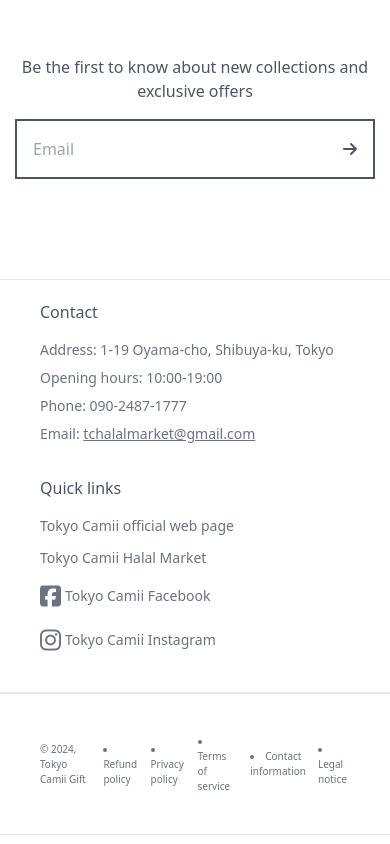
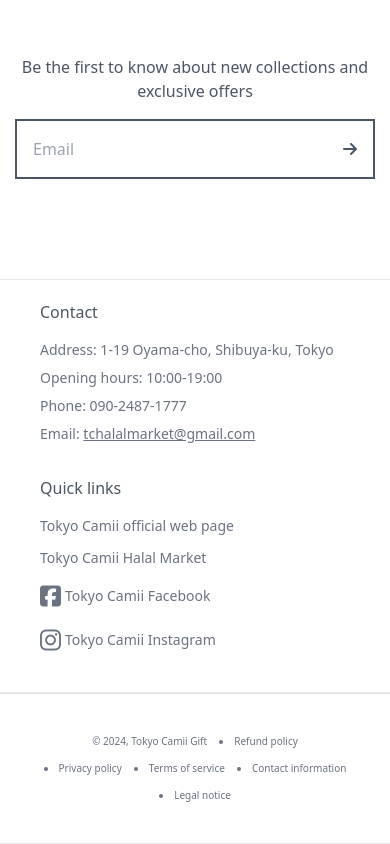
Before and after one commit to XumoyunObid/project, a React (Vite) app: page / in a window 390 px wide. Shown: the part 3315-4159 px from the top of the page. Built offline with nearby package versions, Linux system fonts and the light colour scheme.

Commit message:
bug fixed

```diff
--- a/src/Components/Footer/Footer.jsx
+++ b/src/Components/Footer/Footer.jsx
@@ -28,7 +28,10 @@
         <div className="md:w-1/2">
           <h2 className="text-gray-600 text-base">Quick links</h2>
           <div className="flex flex-col gap-3 py-4">
-            <Link to="https://tokyocamii.org" className="text-gray-500 text-sm hover:underline">
+            <Link
+              to="https://tokyocamii.org"
+              className="text-gray-500 text-sm hover:underline"
+            >
               Tokyo Camii official web page
             </Link>
             <Link
@@ -55,6 +58,7 @@
         </div>
       </div>
       <div className="container py-10 flex items-center justify-center">
+        <div className="flex flex-col md:flex-row items-center gap-3">
           <div className="flex items-center gap-3">
             <li className="list-none text-gray-500 text-[10px]">
               <Link>© 2024, Tokyo Camii Gift</Link>
@@ -62,6 +66,8 @@
             <li className=" text-gray-500 text-[10px]">
               <Link>Refund policy</Link>
             </li>
+          </div>
+          <div className="flex items-center gap-3">
             <li className=" text-gray-500 text-[10px]">
               <Link>Privacy policy</Link>
             </li>
@@ -71,6 +77,7 @@
             <li className=" text-gray-500 text-[10px]">
               <Link>Contact information</Link>
             </li>
+          </div>
           <li className=" text-gray-500 text-[10px]">
             <Link>Legal notice</Link>
           </li>
```
Lines whose indentation alone changed are shown as unchanged.
